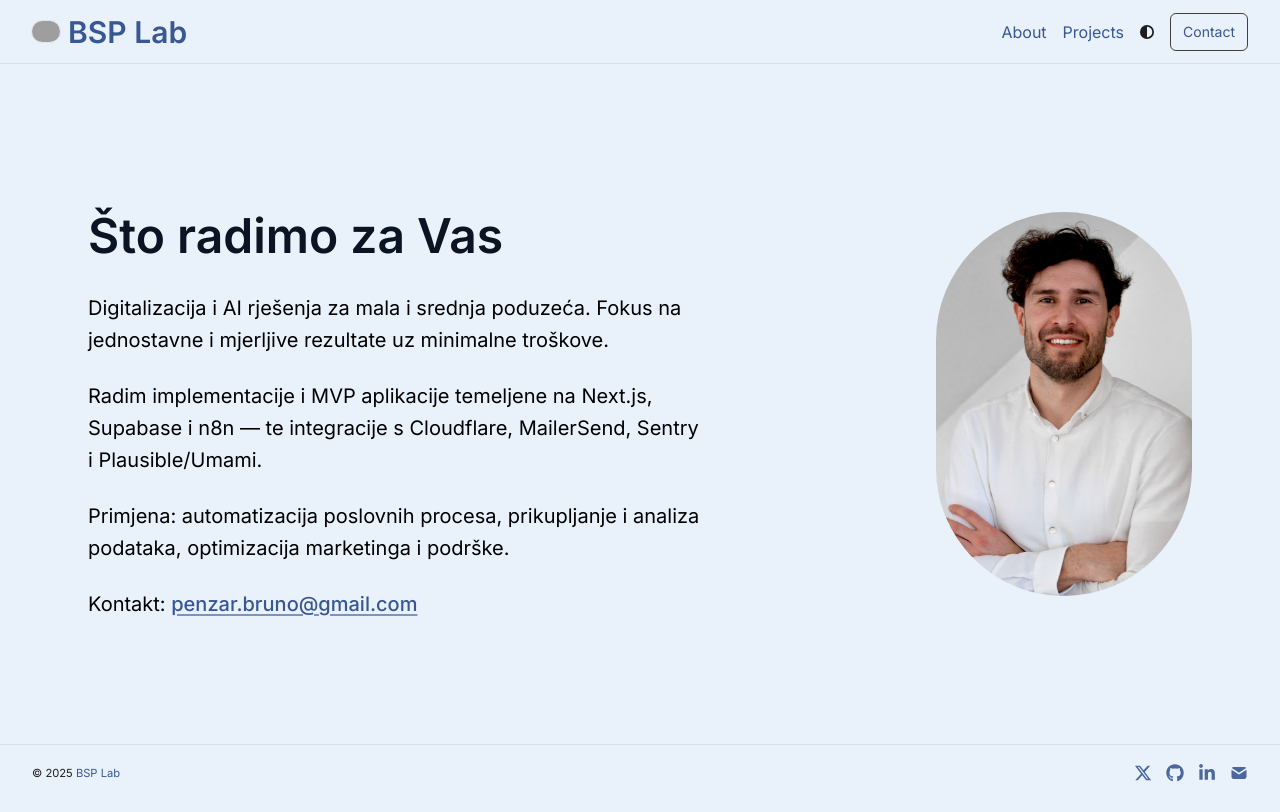
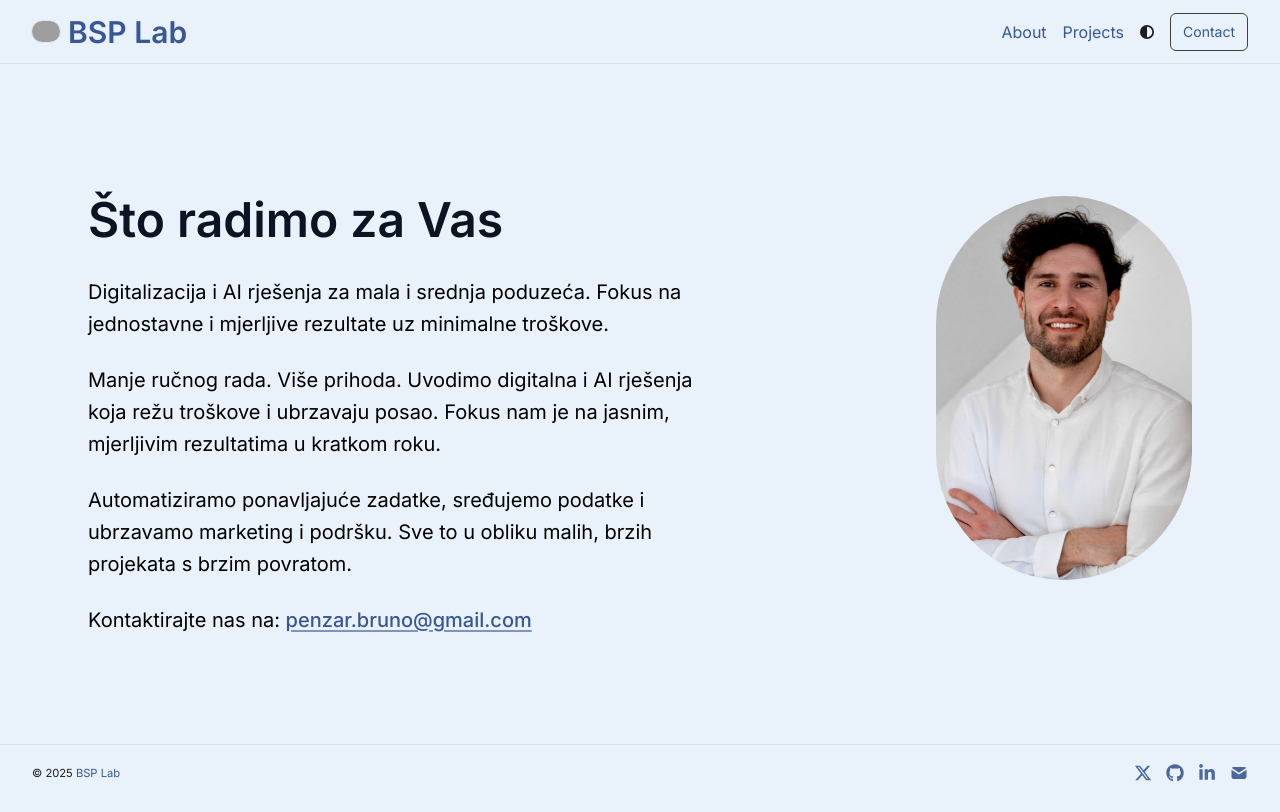
Before and after one commit to BPenzar/bsp-lab, a Next.js app: page / in a window 1280 px wide. Built offline with nearby package versions, Linux system fonts and the light colour scheme; grey boxes are pictures that could not be loaded.

Commit message:
new front page text

```diff
--- a/app/page.tsx
+++ b/app/page.tsx
@@ -16,16 +16,16 @@ export default function Page() {
             jednostavne i mjerljive rezultate uz minimalne troškove.
           </p>
           <p>
-            Radim implementacije i MVP aplikacije temeljene na Next.js, Supabase
-            i n8n — te integracije s Cloudflare, MailerSend, Sentry i
-            Plausible/Umami.
+            Manje ručnog rada. Više prihoda.
+            Uvodimo digitalna i AI rješenja koja režu troškove i ubrzavaju posao.
+            Fokus nam je na jasnim, mjerljivim rezultatima u kratkom roku.
           </p>
           <p>
-            Primjena: automatizacija poslovnih procesa, prikupljanje i analiza
-            podataka, optimizacija marketinga i podrške.
+            Automatiziramo ponavljajuće zadatke, sređujemo podatke i ubrzavamo marketing i podršku.
+            Sve to u obliku malih, brzih projekata s brzim povratom.
           </p>
           <p>
-            Kontakt:{" "}
+            Kontaktirajte nas na:{" "}
             <a
               href={socialLinks.email}
               target="_blank"
```
